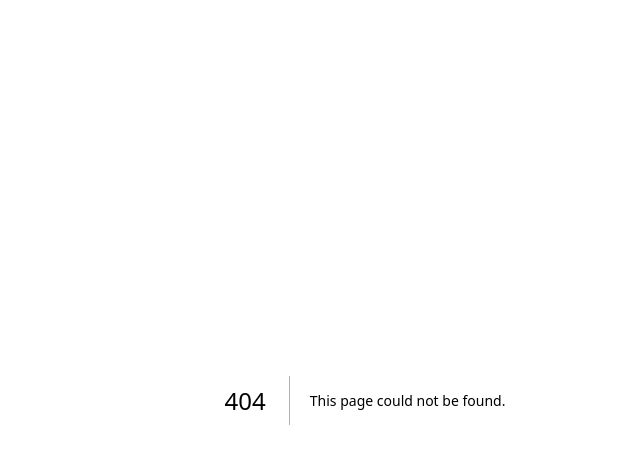
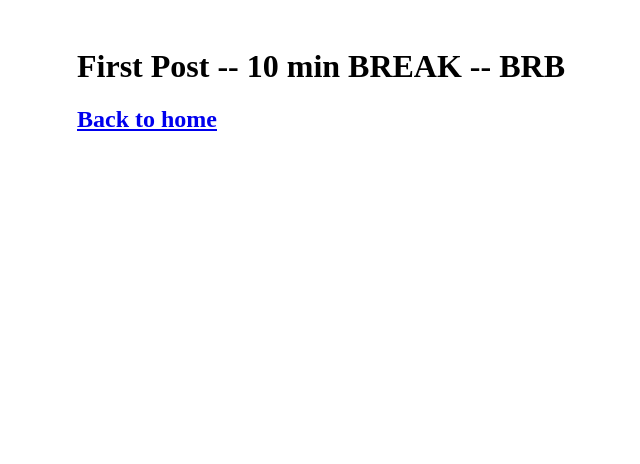
Before and after one commit to Samuel-Torres/learning-next, a Next.js app: page /posts/first-post in a window 1280 px wide. Before the commit this address had no page. Shown: the top 464 px of the page, without its empty margins (275-915 px from the left). Built offline with nearby package versions, Linux system fonts and the light colour scheme.

Commit message:
Initial commit

```diff
--- /dev/null
+++ b/components/layout.js
@@ -0,0 +1,5 @@
+import styles from './layout.module.css';
+
+export default function Layout({ children }) {
+    return <div className={styles.container}>{children}</div>
+}
--- /dev/null
+++ b/components/layout.module.css
@@ -0,0 +1,5 @@
+.container {
+    max-width: 36rem;
+    padding: 0 1rem;
+    margin: 3rem auto 6rem;
+  }
--- a/pages/index.js
+++ b/pages/index.js
@@ -1,4 +1,5 @@
-import Head from 'next/head'
+import Head from 'next/head';
+import Link from 'next/link';
 
 export default function Home() {
   return (
@@ -10,7 +11,7 @@
 
       <main>
         <h1 className="title">
-          Welcome to <a href="https://nextjs.org">Next.js!</a>
+          Read <Link href="/posts/first-post" >this page!</Link>
         </h1>
 
         <p className="description">
--- /dev/null
+++ b/pages/posts/first-post.js
@@ -0,0 +1,29 @@
+import Head from 'next/head';
+import Link from "next/link";
+import Layout from '../../components/layout';
+// import Script from 'next/script';
+
+
+export default function FirstPost() {
+    return (
+        <Layout>
+                <Head>
+                    <title>First Post</title>
+                </Head>
+                {/* <script src="https://connect.facebook.net/en_US/sdk.js" /> FB SDK LOAD TRADITIONAL <script> Approach  */}
+
+                {/* VV This is the Next.js approach to using the Next <Script> Component. */}
+                {/* <Script
+                    src="https://connect.facebook.net/en_US/sdk.js"
+                    strategy="lazyOnload"
+                    onLoad={() =>
+                        console.log(`script loaded correctly, window.FB has been populated`)
+                    }
+                />  */}
+                <h1>First Post -- 10 min BREAK -- BRB</h1>
+                <h2>
+                    <Link href="/">Back to home</Link>
+                </h2>
+        </ Layout>
+    );
+}
```
Also changed, not shown: public/images/profile.jpg (added).
